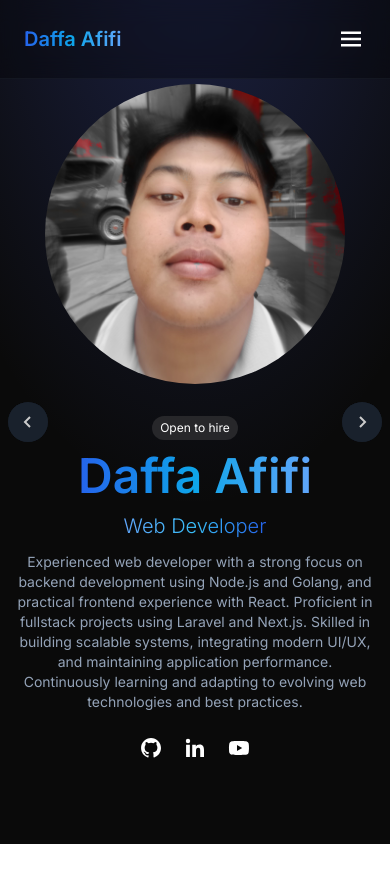
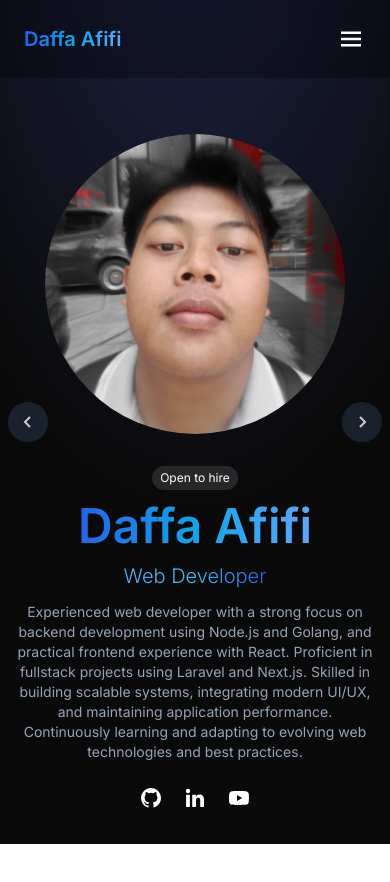
Before and after one commit to DaffaAfifi/react-portfolio, a React (Vite) app: page / in a window 390 px wide. Shown: the top 882 px of the page. Built offline with nearby package versions, Linux system fonts and the light colour scheme; the HTML template or start-up script is replaced by a standard one.

Commit message:
fix: mt profile image on sm device

```diff
--- a/src/components/About.jsx
+++ b/src/components/About.jsx
@@ -61,7 +61,7 @@ const About = () => {
 
         <img
           src={image}
-          className="w-[300px] md:w-[400px] rounded-full hover:shadow-2xl hover:shadow-blue-800 hover:scale-105 hover:rotate-2 transition-all duration-500"
+          className="w-[300px] md:w-[400px] rounded-full hover:shadow-2xl hover:shadow-blue-800 hover:scale-105 hover:rotate-2 transition-all duration-500 mt-[100px] md:mt-0"
           alt=""
         />
       </motion.div>
```
